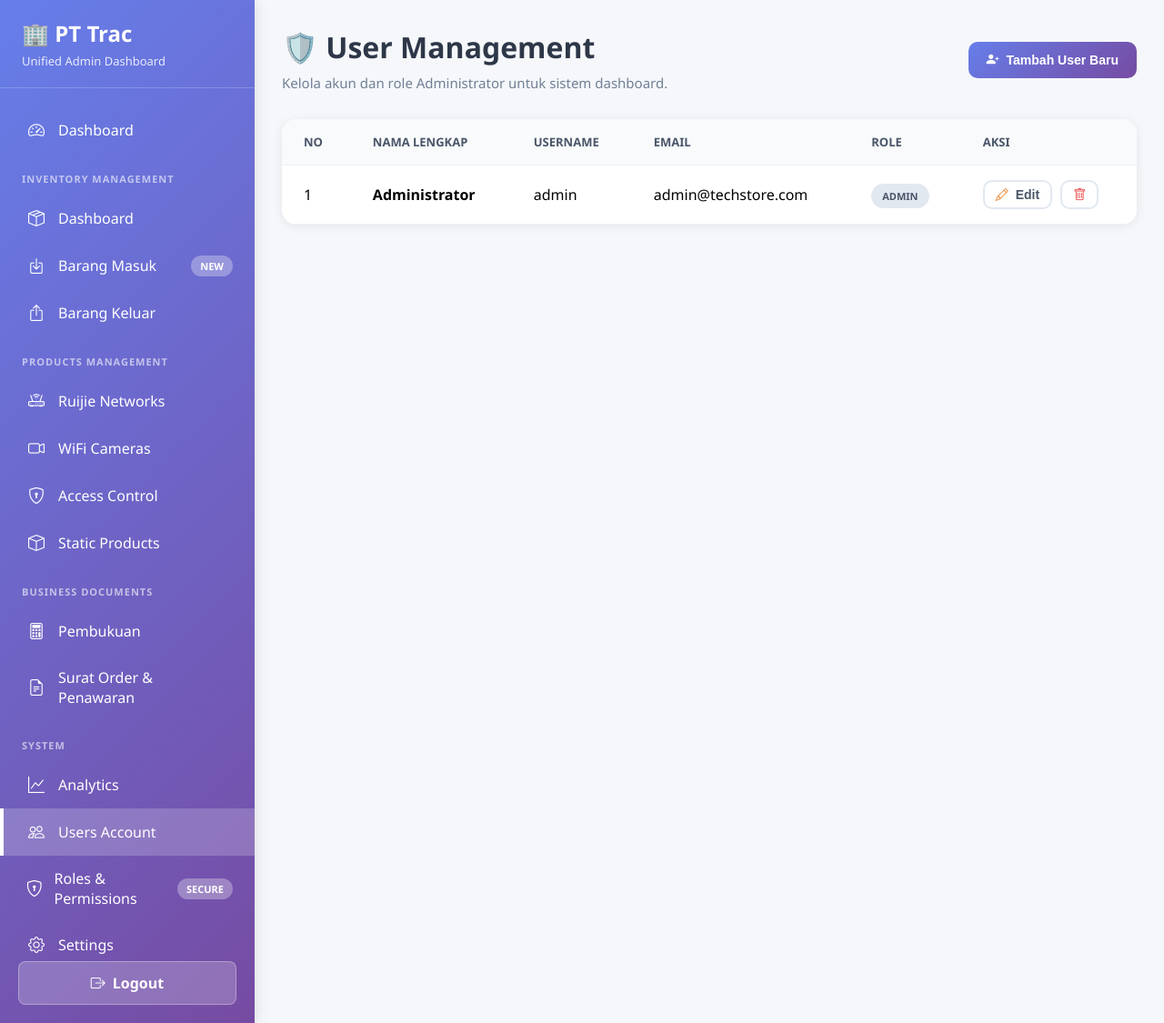
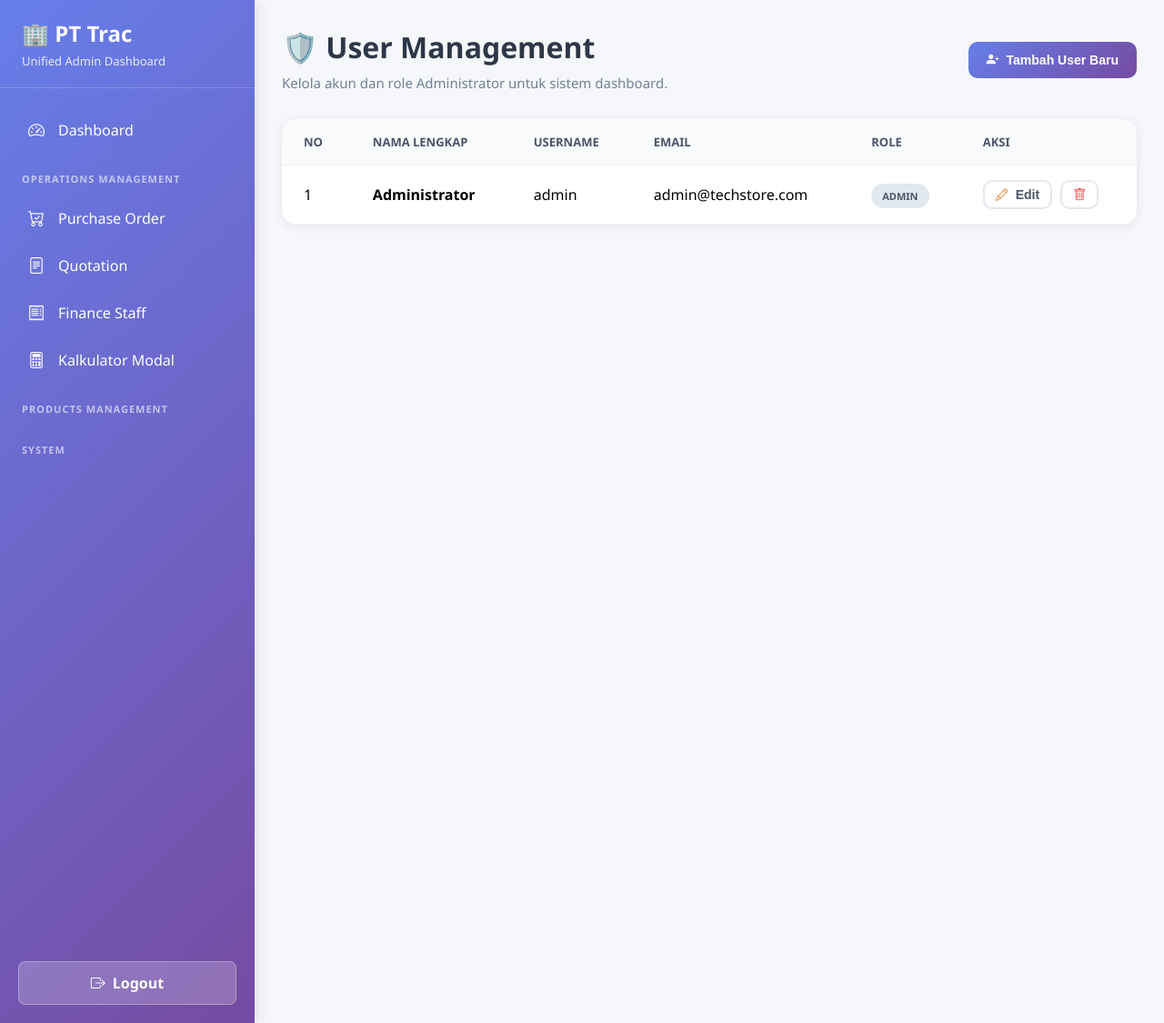
Before and after one commit to dedenkoesuma/laravel.cctv, a Laravel app: page /manage-users in a window 1280 px wide. Shown: the whole page at 91% size. Run offline with Laravel 10, Linux system fonts and the light colour scheme; data comes from the database, SQL or seed files in the repository; tables that the repository leaves empty hold one stand-in row (values such as "Sample post"); parts of the project's set-up code (start-up, migrations or seed data) failed here and were passed over.

Commit message:
fix:feat

```diff
--- a/resources/views/admin/roles/index.blade.php
+++ b/resources/views/admin/roles/index.blade.php
@@ -79,6 +79,9 @@
         @endif
 
         <a href="/admin/finance" class="menu-item"><i class="bi bi-receipt"></i><span>Finance Staff</span></a>
+
+        {{-- NEW: Kalkulator Modal di Sidebar --}}
+        <a href="{{ route('admin.modal.kalkulator') }}" class="menu-item"><i class="bi bi-calculator"></i><span>Kalkulator Modal</span></a>
 
         <div class="menu-section-title">Products Management</div>
         @if($canAccess('view_ruijie'))
--- a/resources/views/admin/users/index.blade.php
+++ b/resources/views/admin/users/index.blade.php
@@ -61,6 +61,15 @@
 </head>
 <body>
 
+@php
+    $adminRoleName = strtolower(session('admin_role'));
+    $currentRole = \Spatie\Permission\Models\Role::where('name', $adminRoleName)->first();
+
+    $canAccess = function($permissionName) use ($currentRole) {
+        return $currentRole ? $currentRole->hasPermissionTo($permissionName) : false;
+    };
+@endphp
+
 <div class="sidebar">
     <div class="sidebar-header">
         <h2>🏢 PT Trac</h2>
@@ -70,37 +79,58 @@
     <div class="sidebar-menu">
         <a href="/dashboard" class="menu-item"><i class="bi bi-speedometer2"></i><span>Dashboard</span></a>
 
-        <div class="menu-section-title">Inventory Management</div>
-        <a href="/admin/inventory" class="menu-item"><i class="bi bi-box-seam"></i><span>Dashboard</span></a>
-        <a href="/admin/inventory/incoming-continuous" class="menu-item"><i class="bi bi-box-arrow-in-down"></i><span>Barang Masuk</span><span class="badge">NEW</span></a>
-        <a href="/admin/inventory/outgoing" class="menu-item"><i class="bi bi-box-arrow-up"></i><span>Barang Keluar</span></a>
+        <div class="menu-section-title">Operations Management</div>
+
+        @if($canAccess('view_inventory'))
+        <a href="/admin/gudang" class="menu-item"><i class="bi bi-box-seam"></i><span>Gudang</span></a>
+        @endif
+
+        <a href="{{ route('admin.po.index') }}" class="menu-item"><i class="bi bi-cart-check"></i><span>Purchase Order</span></a>
+
+        @if($canAccess('view_sales_documents'))
+        <a href="/admin/gudang/sales-orders" class="menu-item"><i class="bi bi-file-earmark-check"></i><span>Sales Order</span></a>
+        @endif
+
+        <a href="{{ route('admin.quotation.index') }}" class="menu-item"><i class="bi bi-file-text"></i><span>Quotation</span></a>
+
+        @if($canAccess('view_bookkeeping'))
+        <a href="/admin/keuangan" class="menu-item"><i class="bi bi-wallet2"></i><span>Keuangan Boss</span></a>
+        @endif
+
+        <a href="/admin/finance" class="menu-item"><i class="bi bi-receipt"></i><span>Finance Staff</span></a>
+
+        {{-- NEW: Kalkulator Modal di Sidebar --}}
+        <a href="{{ route('admin.modal.kalkulator') }}" class="menu-item"><i class="bi bi-calculator"></i><span>Kalkulator Modal</span></a>
 
         <div class="menu-section-title">Products Management</div>
+        @if($canAccess('view_ruijie'))
         <a href="/admin/ruijie" class="menu-item"><i class="bi bi-router"></i><span>Ruijie Networks</span></a>
+        @endif
+
+        @if($canAccess('view_wifi_cameras'))
         <a href="/admin/wifi-cameras" class="menu-item"><i class="bi bi-camera-video"></i><span>WiFi Cameras</span></a>
+        @endif
+
+        @if($canAccess('view_access_control'))
         <a href="/admin/access-control" class="menu-item"><i class="bi bi-shield-lock"></i><span>Access Control</span></a>
+        @endif
+
+        @if($canAccess('view_static_products'))
         <a href="/admin/static-products" class="menu-item"><i class="bi bi-box"></i><span>Static Products</span></a>
-
-        <div class="menu-section-title">Business Documents</div>
-        <a href="/admin/bookkeeping" class="menu-item"><i class="bi bi-calculator"></i><span>Pembukuan</span></a>
-        <a href="/admin/sales-documents" class="menu-item"><i class="bi bi-file-earmark-text"></i><span>Surat Order & Penawaran</span></a>
+        @endif
 
         <div class="menu-section-title">System</div>
-        <a href="#" class="menu-item"><i class="bi bi-graph-up"></i><span>Analytics</span></a>
 
-        <a href="{{ route('admin.users.index') }}" class="menu-item active">
-            <i class="bi bi-people"></i><span>Users Account</span>
-        </a>
+        @if($canAccess('view_users'))
+        <a href="{{ route('admin.users.index') }}" class="menu-item active"><i class="bi bi-people"></i><span>Users Account</span></a>
+        <a href="{{ route('admin.roles.index') }}" class="menu-item"><i class="bi bi-shield-lock"></i><span>Roles & Permissions</span><span class="badge">SECURE</span></a>
+        @endif
 
-        <a href="{{ route('admin.roles.index') }}" class="menu-item">
-            <i class="bi bi-shield-lock"></i><span>Roles & Permissions</span>
-            <span class="badge">SECURE</span>
-        </a>
-
-        <a href="#" class="menu-item"><i class="bi bi-gear"></i><span>Settings</span></a>
     </div>
 
-    <a href="{{ route('admin.logout') }}" class="logout-btn"><i class="bi bi-box-arrow-right"></i><span>Logout</span></a>
+    <a href="{{ route('admin.logout') }}" class="logout-btn" onclick="hapusJejakBrowser(event)">
+        <i class="bi bi-box-arrow-right"></i><span>Logout</span>
+    </a>
 </div>
 
 <div class="main-content">
@@ -253,6 +283,14 @@
             event.target.classList.remove('show');
         }
     }
+
+    // Fungsi untuk hapus jejak login
+    function hapusJejakBrowser(event) {
+        event.preventDefault();
+        localStorage.clear();
+        sessionStorage.clear();
+        window.location.href = '/admin/logout';
+    }
 </script>
 
 </body>
```
Also changed, not shown: resources/views/dashboard.blade.php (+17 -0 lines).
